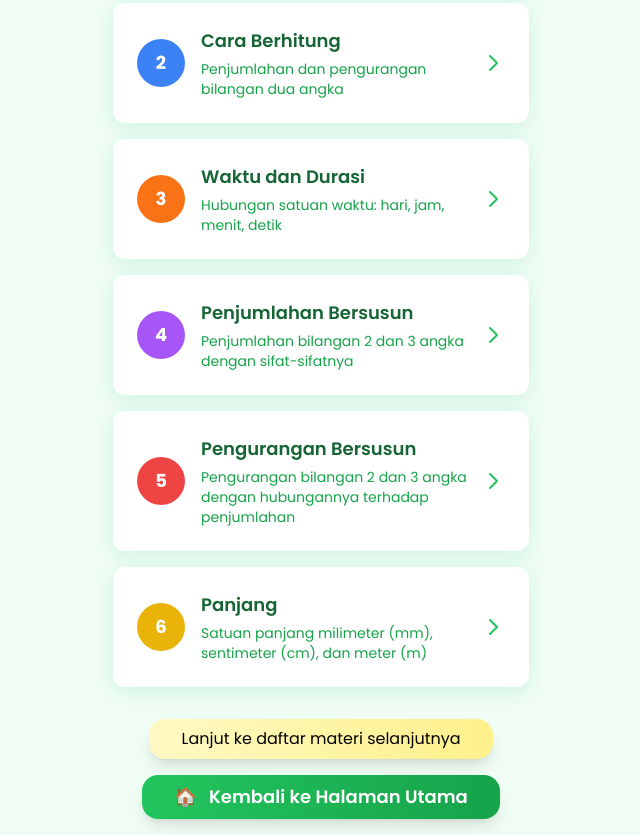
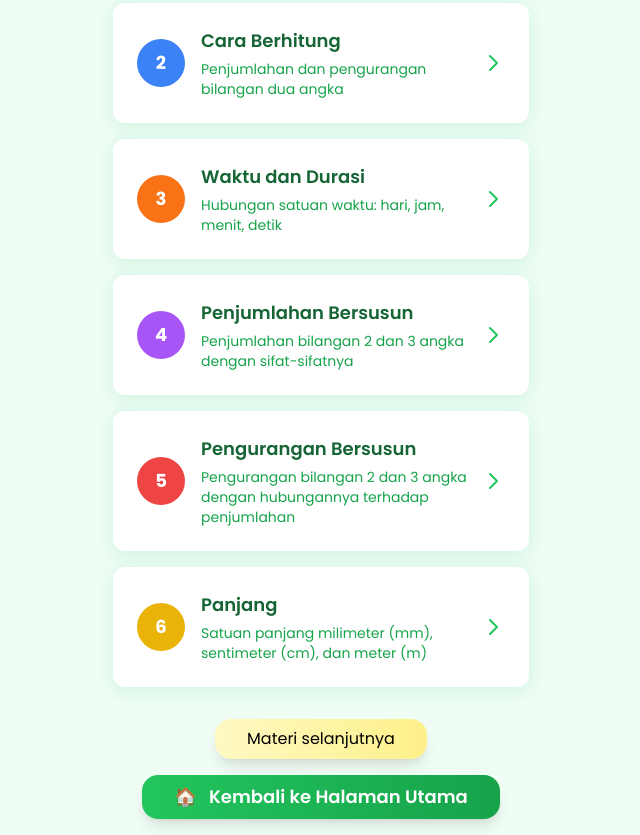
Before and after one commit to pakfauzan/pakfauzan.github.io, a plain HTML site: page materi/matematika1.html in a window 1280 px wide. Shown: the part 345-1180 px from the top of the page, without its empty margins (319-959 px from the left). Drawn offline with nearby package versions, Linux system fonts and the light colour scheme.

Commit message:
matematika1.html

```diff
--- a/materi/matematika1.html
+++ b/materi/matematika1.html
@@ -137,7 +137,7 @@
 
             <div class="mt-8 text-center">
                 <a href="matematika2.html" class="inline-block bg-gradient-to-r from-yellow-100 to-yellow-200 hover:from-yellow-200 hover:to-yellow-300 text-black px-8 py-2 rounded-2xl text-md shadow-lg transition-all duration-300 transform hover:scale-105">
-                    Lanjut ke daftar materi selanjutnya
+                   Materi selanjutnya
                 </a>
             </div>
             <!-- Back to Homepage Button -->
```
